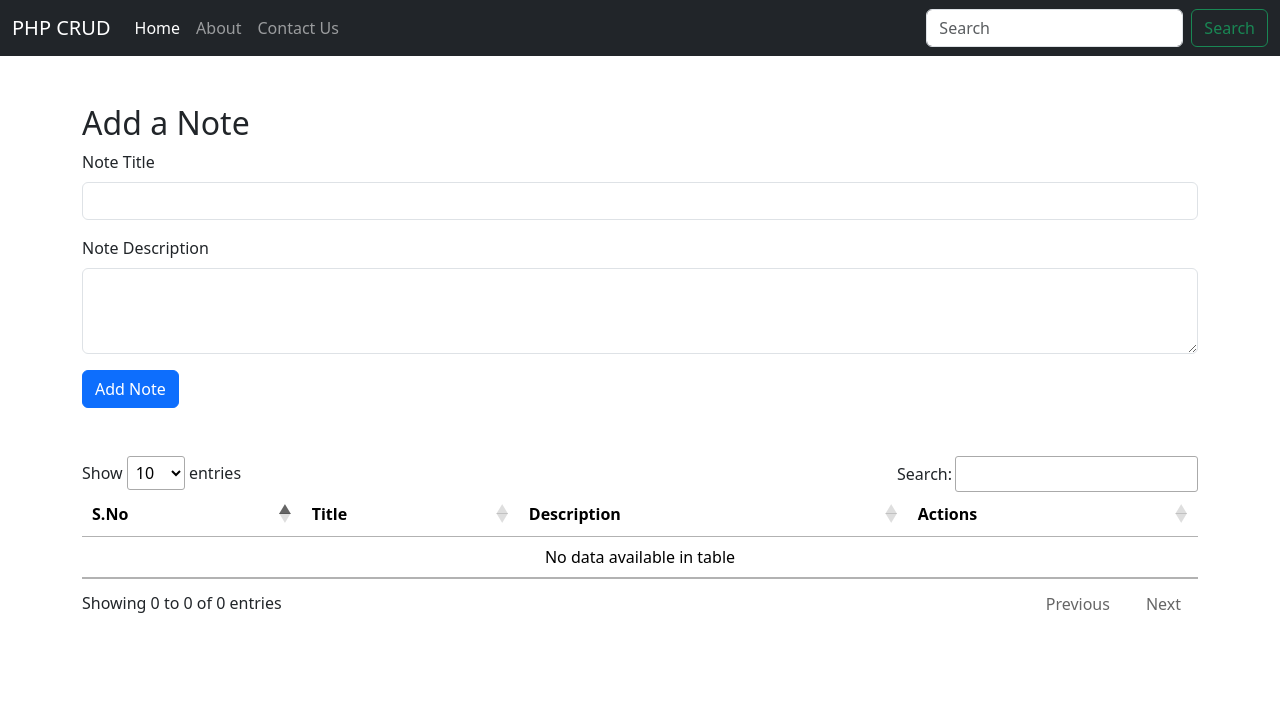
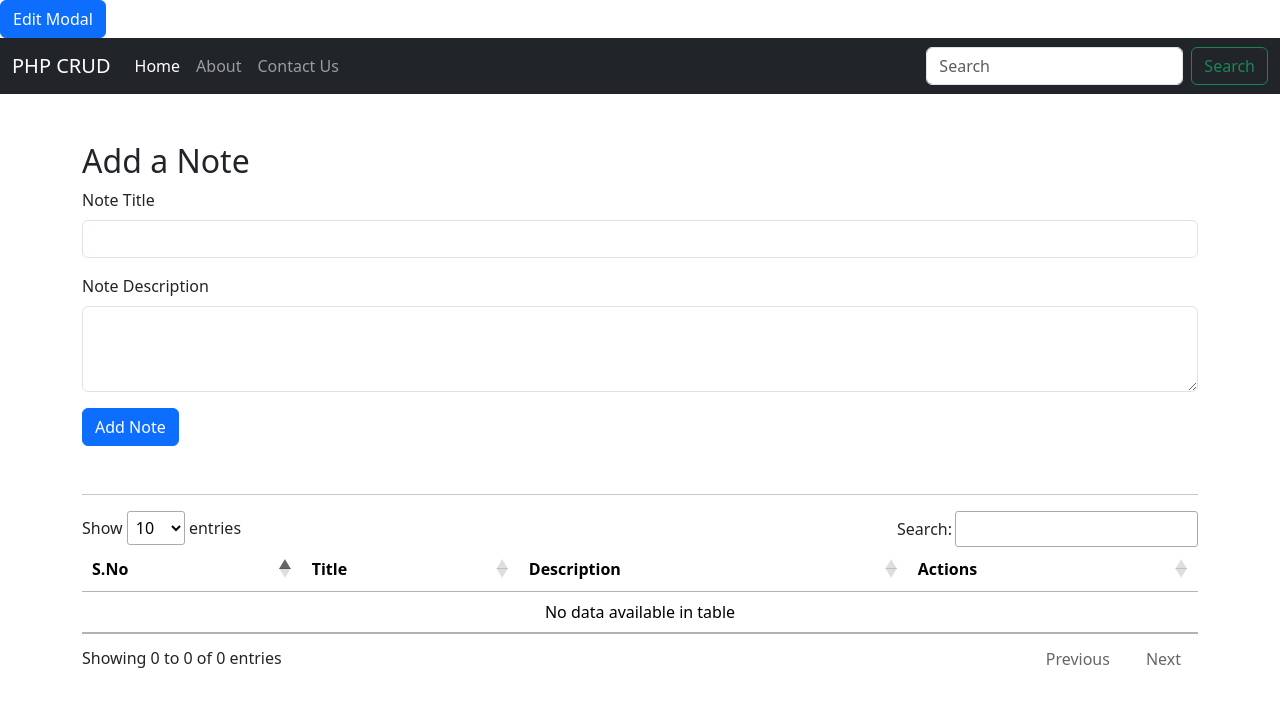
Before and after one commit to Shivam250202/CRUD-PHP, a PHP site: page / in a window 1280 px wide. Shown: the top 707 px of the page. Run offline with PHP 8.4, Linux system fonts and the light colour scheme; data that the repository does not hold is empty; some libraries are stand-ins or nearby versions.

Commit message:
Add Moral

```diff
--- a/index.php
+++ b/index.php
@@ -42,16 +42,39 @@ if ($_SERVER['REQUEST_METHOD'] == 'POST') {
     <link href="https://cdn.jsdelivr.net/npm/bootstrap@5.3.3/dist/css/bootstrap.min.css" rel="stylesheet" integrity="sha384-QWTKZyjpPEjISv5WaRU9OFeRpok6YctnYmDr5pNlyT2bRjXh0JMhjY6hW+ALEwIH" crossorigin="anonymous">
 
     <!-- jQuery CDN -->
-    <script src="https://code.jquery.com/jquery-3.6.0.min.js" integrity="sha256-KyZXEAg3QhqLMpG8r+Knujsl5+5hb7V7z7dRh3SoGfs=" crossorigin="anonymous"></script>
+    <script src="https://code.jquery.com/jquery-3.7.1.js" integrity="sha256-eKhayi8LEQwp4NKxN+CfCh+3qOVUtJn3QNZ0TciWLP4=" crossorigin="anonymous"></script>
 
     <!-- DataTables CSS CDN -->
-    <link rel="stylesheet" type="text/css" href="https://cdn.datatables.net/1.10.25/css/jquery.dataTables.min.css">
+    <link rel="stylesheet" type="text/css" href="https://cdn.datatables.net/2.1.2/css/dataTables.dataTables.min.css">
 
     <!-- DataTables JS CDN -->
-    <script type="text/javascript" charset="utf8" src="https://cdn.datatables.net/1.10.25/js/jquery.dataTables.min.js"></script>
+    <script type="text/javascript" charset="utf8" src="https://cdn.datatables.net/2.1.2/js/dataTables.min.js"></script>
 </head>
 
 <body>
+    <!-- EDIT modal -->
+    <button type="button" class="btn btn-primary" data-bs-toggle="modal" data-bs-target="#EditModal">
+    Edit Modal
+    </button>
+
+    <!-- EDIT Modal -->
+    <div class="modal fade" id="EditModal" tabindex="-1" aria-labelledby="EditModalLabel" aria-hidden="true">
+        <div class="modal-dialog">
+            <div class="modal-content">
+                <div class="modal-header">
+                    <h1 class="modal-title fs-5" id="EditModalLabel">Modal title</h1>
+                    <button type="button" class="btn-close" data-bs-dismiss="modal" aria-label="Close"></button>
+                </div>
+                <div class="modal-body">
+                    ...
+                </div>
+                <div class="modal-footer">
+                    <button type="button" class="btn btn-secondary" data-bs-dismiss="modal">Close</button>
+                    <button type="button" class="btn btn-primary">Save changes</button>
+                </div>
+            </div>
+        </div>
+    </div>
     <nav class="navbar navbar-expand-lg navbar-dark bg-dark">
         <div class="container-fluid">
             <a class="navbar-brand" href="#">PHP CRUD</a>
@@ -101,8 +124,9 @@ if ($_SERVER['REQUEST_METHOD'] == 'POST') {
             <button type="submit" class="btn btn-primary">Add Note</button>
         </form>
     </div>
-    <div class="container">
+    <div class="container my-4">
         <table class="table" id="myTable">
+            <hr>
             <thead>
                 <tr>
                     <th scope="col">S.No</th>
@@ -115,12 +139,14 @@ if ($_SERVER['REQUEST_METHOD'] == 'POST') {
                 <?php
                 $sql = "SELECT * FROM `crud`";
                 $result = mysqli_query($conn, $sql);
+                $SNo = 0;
                 while ($row = mysqli_fetch_assoc($result)) {
+                    $SNo = $SNo + 1;
                     echo "<tr>
-                    <th scope='row'>" . $row['S.No.'] . "</th>
+                    <th scope='row'>" . $SNo . "</th>
                     <td>" . $row['Title'] . "</td>
                     <td>" . $row['Description'] . "</td>
-                    <td> Actions </td>
+                    <td> <a href='/Edit'>Edit</a>  <a href='/Delete'>Delete</a> </td>
                 </tr>";
                 }
                 ?>
```
